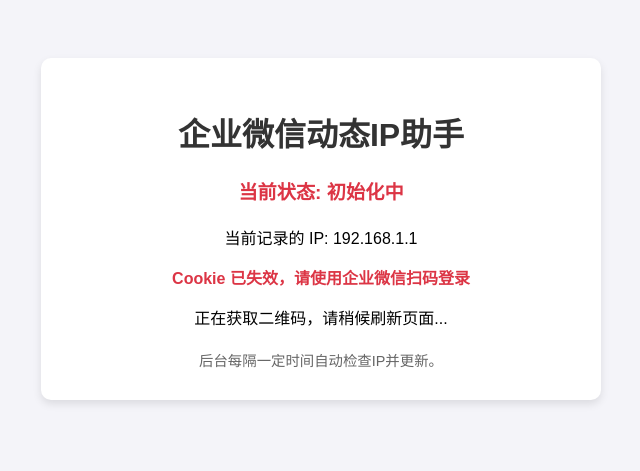
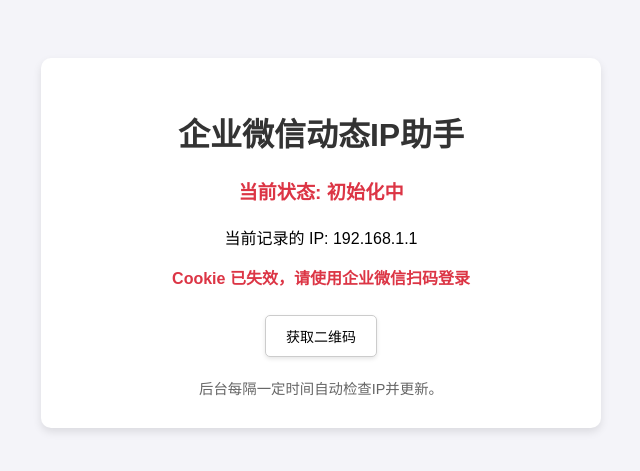
Before and after one commit to wenzhanquan/weworkip-docker, a Flask app: page / in a window 1280 px wide. Shown: the top 471 px of the page, without its empty margins (319-959 px from the left). Run offline with Flask 3, Linux system fonts and the light colour scheme.

Commit message:
Update index.html

```diff
--- a/templates/index.html
+++ b/templates/index.html
@@ -26,30 +26,31 @@
         {% if need_login %}
             <p style="color: #dc3545; font-weight: bold;">Cookie 已失效，请使用企业微信扫码登录</p>
 
-            {% if is_fetching %}
+            {% if qr_exists %}
+                <img src="/qr.png?t={{ time }}" alt="扫码登录" style="display:block; margin: 20px auto;">
+                <p style="color: #28a745; font-size: 0.9em; margin-top: -10px; margin-bottom: 15px;">↑ 请扫描上方最新二维码 ↑</p>
+                <button onclick="forceRefresh(event)" style="margin-top: 10px; padding: 10px 20px; font-size: 14px; cursor: pointer; border: 1px solid #ccc; border-radius: 5px; background: #fff; box-shadow: 0 2px 4px rgba(0,0,0,0.1);">
+                    🔄 二维码没反应或过期？点击强制刷新
+                </button>
+            {% elif is_fetching %}
                 <div style="padding: 20px; background: #e9ecef; border-radius: 8px; margin: 20px 0;">
                     <p style="color: #0056b3; font-weight: bold;">⏳ 正在后台获取最新二维码...</p>
                     <p style="color: #666; font-size: 0.9em;">请等待 5-10 秒后，手动刷新本网页。</p>
                 </div>
-            {% elif qr_exists %}
-                <img src="/qr.png?t={{ time }}" alt="扫码登录" style="display:block; margin: 20px auto;">
+            {% else %}
                 <button onclick="forceRefresh(event)" style="margin-top: 10px; padding: 10px 20px; font-size: 14px; cursor: pointer; border: 1px solid #ccc; border-radius: 5px; background: #fff; box-shadow: 0 2px 4px rgba(0,0,0,0.1);">
-                    🔄 二维码已过期？点击强制刷新
+                    获取二维码
                 </button>
-            {% else %}
-                <p>正在获取二维码，请稍候刷新页面...</p>
             {% endif %}
 
             <script>
             function forceRefresh(event) {
-                // 点击按钮后变灰防止连点
                 event.target.innerText = "正在触发...";
                 event.target.disabled = true;
 
                 fetch('/refresh_qr_api')
                     .then(r => r.json())
                     .then(res => {
-                        // 触发后立即刷新网页，进入 is_fetching 提示状态
                         location.reload();
                     });
             }
```
